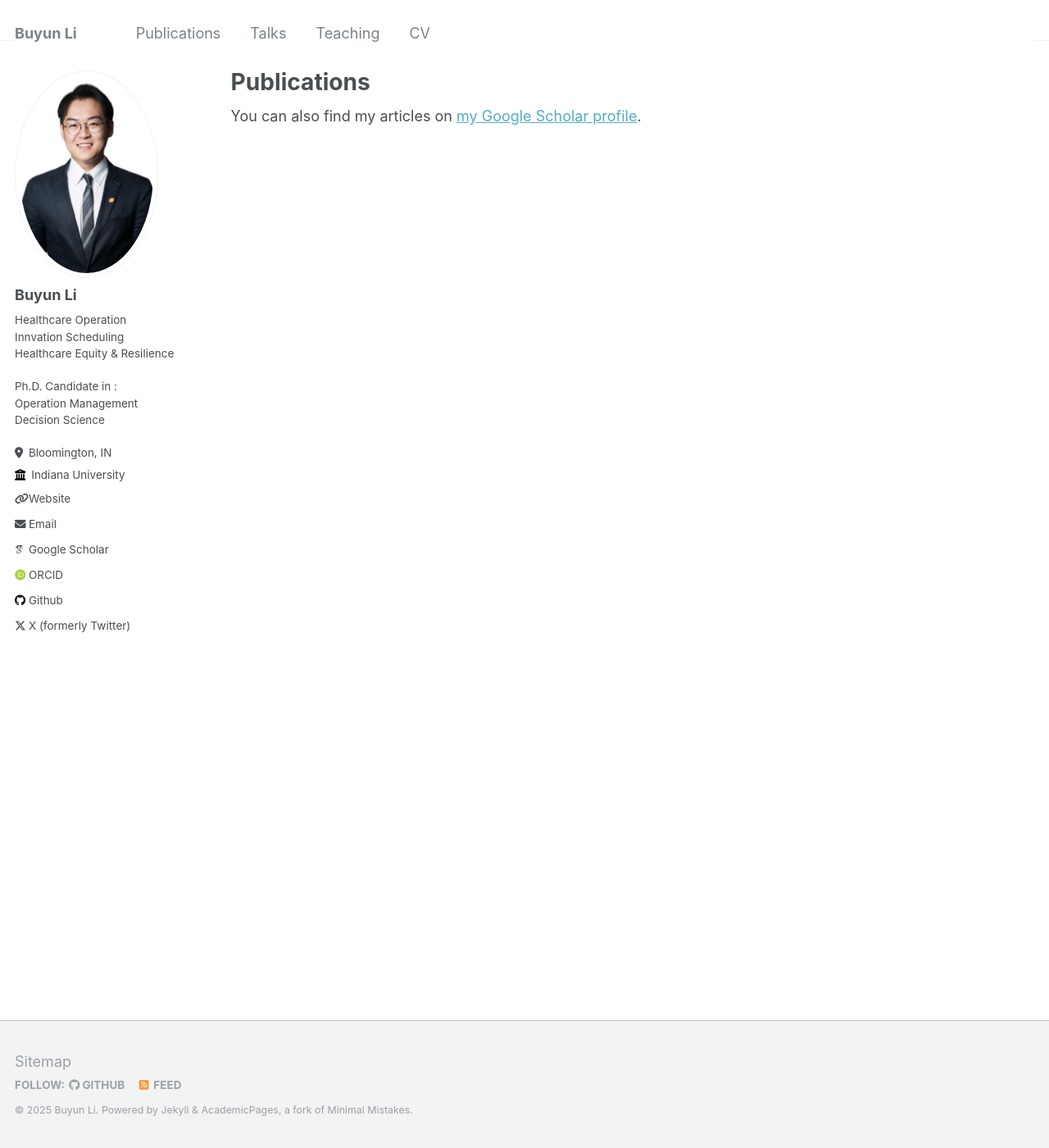
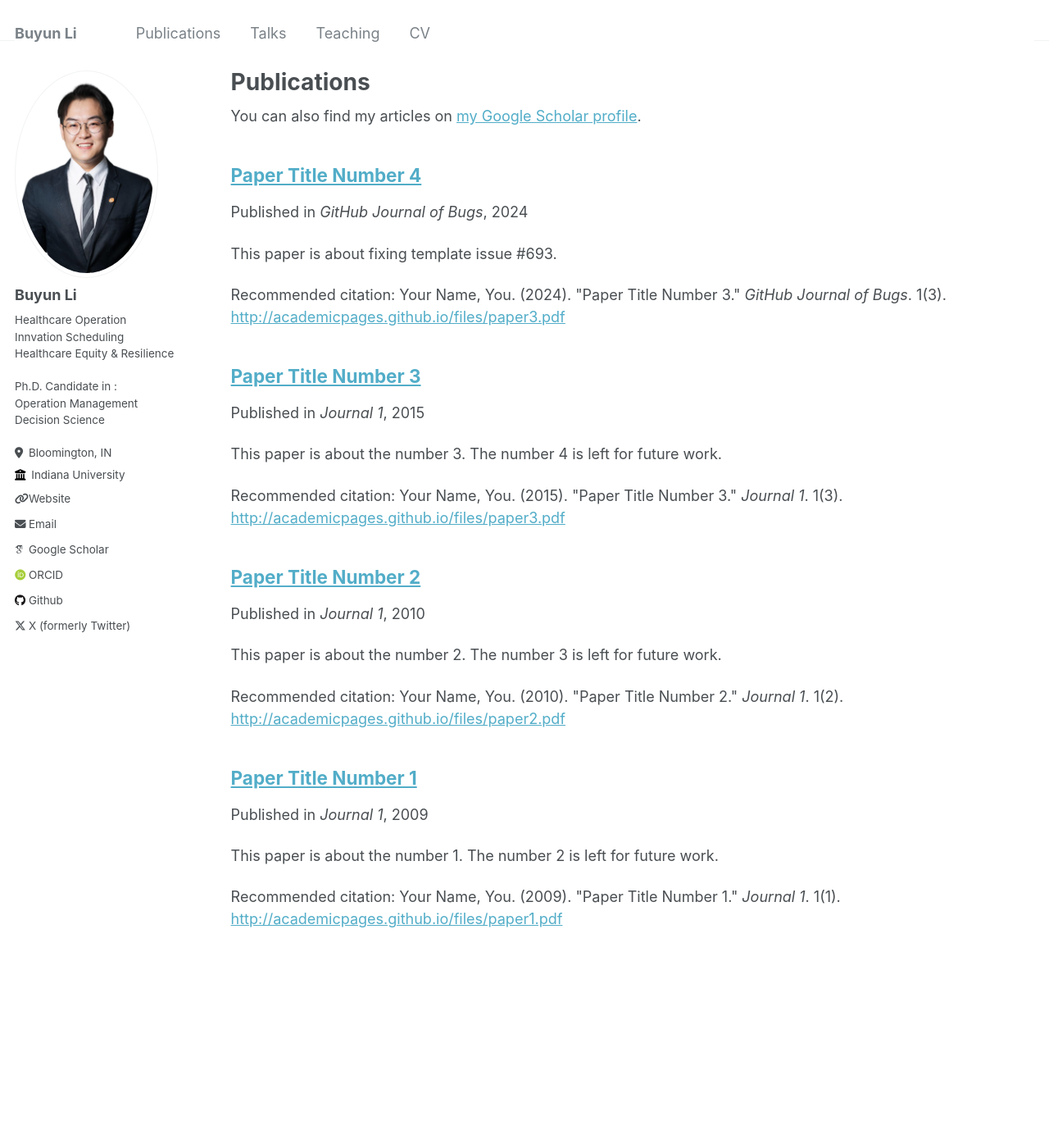
Before and after one commit to BuyunLi/BuyunLi.github.io, a Jekyll site: the page built from _pages/publications.md, in a window 1280 px wide and 1400 px high. Shown: the whole window at 82% size. Built offline with Jekyll 4.4.1, drawn with Linux system fonts in a browser that asks for light colours; some web fonts are replaced; part of the change alters nothing that is shown.

```diff
--- a/_config.yml
+++ b/_config.yml
@@ -202,7 +202,7 @@ collections:
   teaching:
     output: true
     permalink: /:collection/:path/
-  Papers:
+  publications:
     output: true
     permalink: /:collection/:path/
   portfolio:
```
